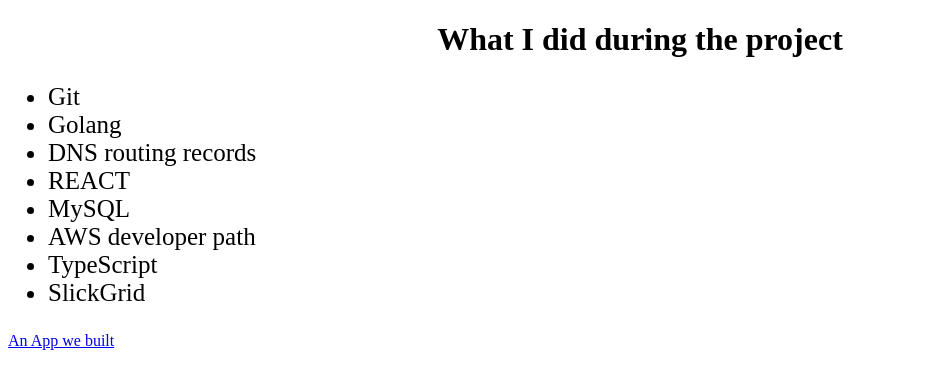
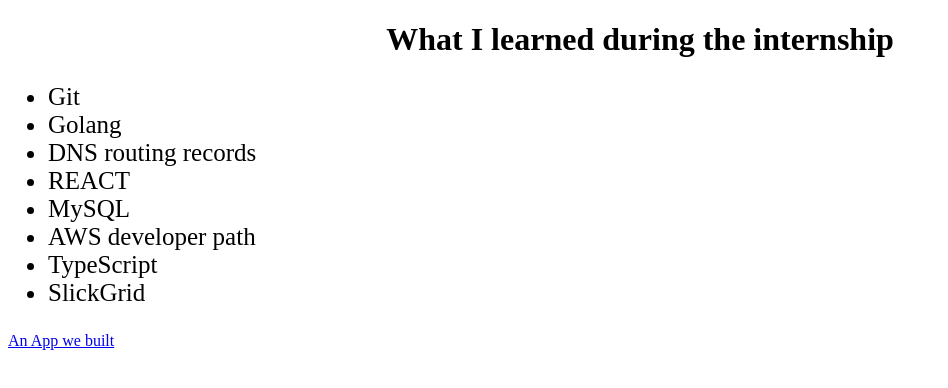
Before and after one commit to mhhmmad/mhhmmad.github.io, a plain HTML site: page webpage3.html in a window 1280 px wide. Shown: the whole page, without its empty margins (0-948 px from the left). Drawn offline with Linux system fonts and the light colour scheme.

Commit message:
Update webpage3.html

```diff
--- a/webpage3.html
+++ b/webpage3.html
@@ -20,7 +20,7 @@
     </head>
     <body>
 
-    <center><h1>What I did during the project</h1></center>
+    <center><h1>What I learned during the internship</h1></center>
 
     <ul>
         <li>Git
```
